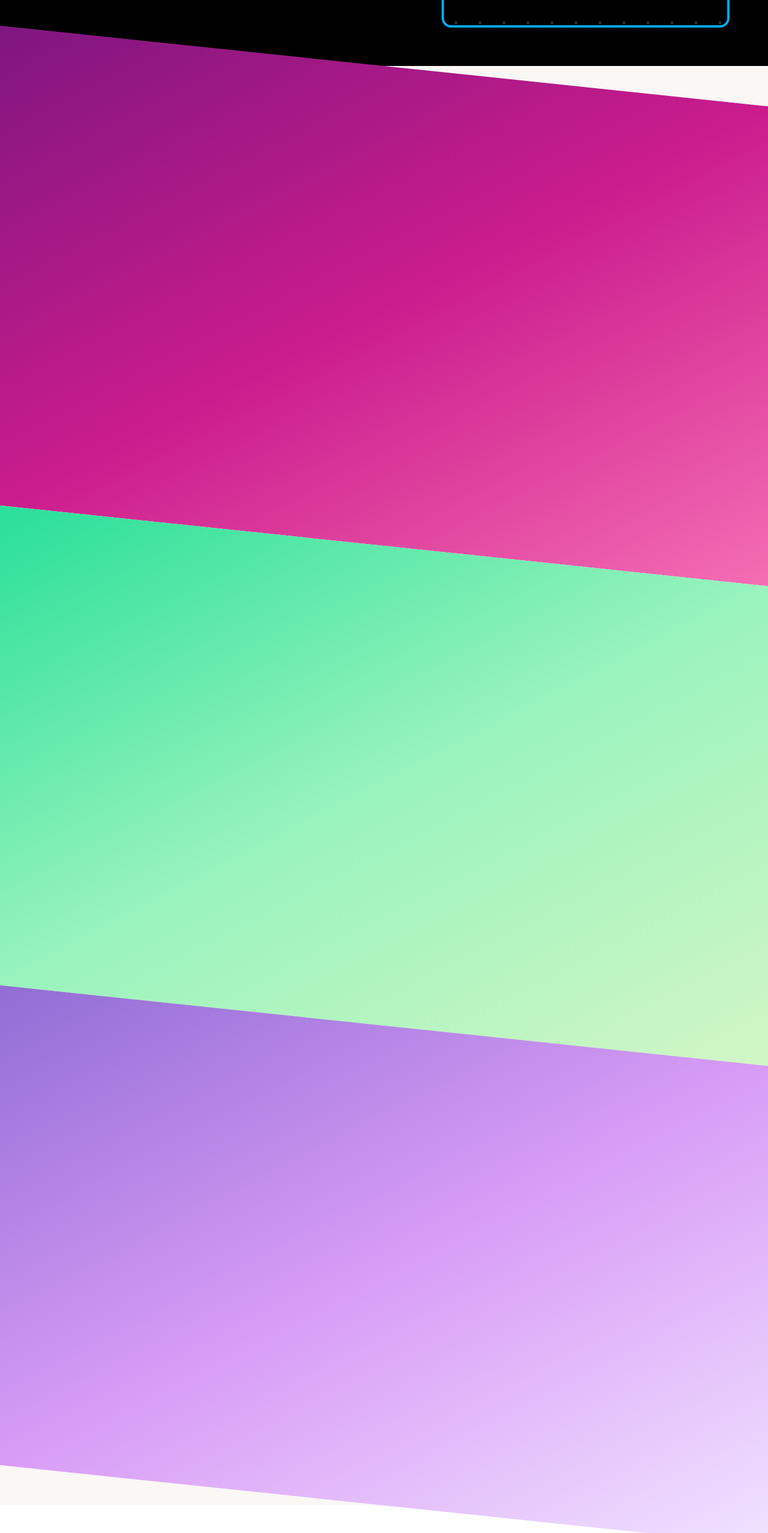
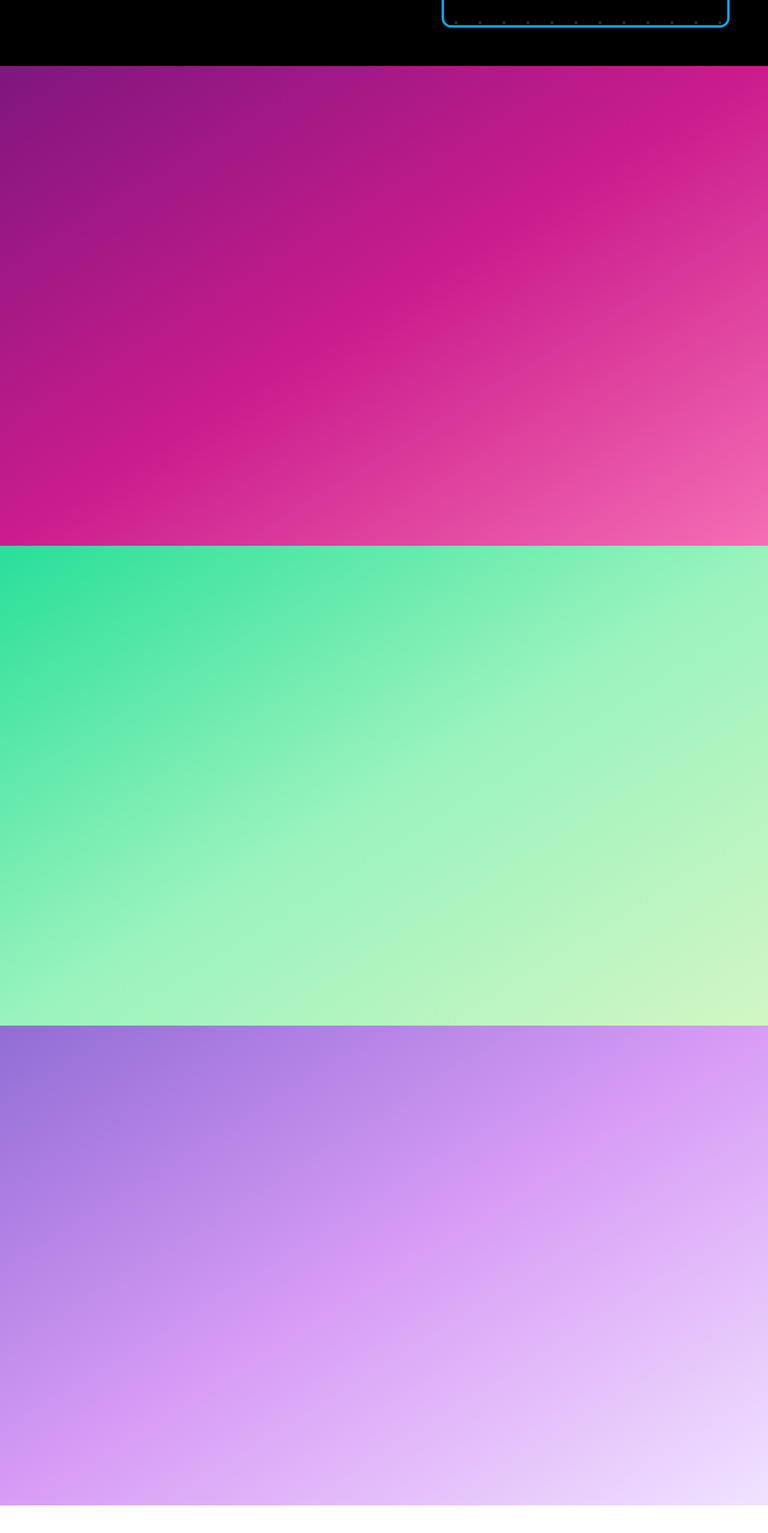
Before and after one commit to ashish-patwal/placecom, a SvelteKit app: page / in a window 1280 px wide. Shown: the part 2290-4846 px from the top of the page at 60% size. After the commit the page ends 4800 px from the top, so only its background shows below. Built offline with nearby package versions, Linux system fonts and the light colour scheme.

Commit message:
horizontal sections

```diff
--- a/src/routes/+page.svelte
+++ b/src/routes/+page.svelte
@@ -69,6 +69,8 @@
 		<div class="card">
 			<div
 				class="card-content"
+				on:blur
+				on:focus
 				on:mouseover={() => {
 					cardhovering = true
 				}}
@@ -100,14 +102,23 @@
 		</div>
 	</section>
 	<section
-		class="h-full w-full md:h-screen relative after:bg-gradient-to-br after:from-layerone-pink-three after:via-layerone-pink-two after:to-layerone-pink-one after:content-[''] after:inset-0 after:absolute after:skew-y-6"
+		class="h-full w-full md:h-screen relative bg-gradient-to-br from-layerone-pink-three via-layerone-pink-two to-layerone-pink-one "
 	/>
 	<section
-		class="h-full w-full md:h-screen relative after:bg-gradient-to-br after:from-layertwo-neon-three after:via-layertwo-neon-two after:to-layertwo-neon-one after:content-[''] after:inset-0 after:absolute after:skew-y-6"
+		class="h-full w-full md:h-screen relative bg-gradient-to-br from-layertwo-neon-three via-layertwo-neon-two to-layertwo-neon-one"
 	/>
 	<section
-		class="h-full w-full md:h-screen relative after:bg-gradient-to-br after:from-layerthree-violet-three after:via-layerthree-violet-two after:to-layerthree-violet-one after:content-[''] after:inset-0 after:absolute after:skew-y-6"
+		class="h-full w-full md:h-screen relative bg-gradient-to-br from-layerthree-violet-three via-layerthree-violet-two to-layerthree-violet-one"
 	/>
+	<!-- <section -->
+	<!-- 	class="h-full w-full md:h-screen relative after:bg-gradient-to-br after:from-layerone-pink-three after:via-layerone-pink-two after:to-layerone-pink-one after:content-[''] after:inset-0 after:absolute after:skew-y-6" -->
+	<!-- /> -->
+	<!-- <section -->
+	<!-- 	class="h-full w-full md:h-screen relative after:bg-gradient-to-br after:from-layertwo-neon-three after:via-layertwo-neon-two after:to-layertwo-neon-one after:content-[''] after:inset-0 after:absolute after:skew-y-6" -->
+	<!-- /> -->
+	<!-- <section -->
+	<!-- 	class="h-full w-full md:h-screen relative after:bg-gradient-to-br after:from-layerthree-violet-three after:via-layerthree-violet-two after:to-layerthree-violet-one after:content-[''] after:inset-0 after:absolute after:skew-y-6" -->
+	<!-- /> -->
 </main>
 
 <style>
```
